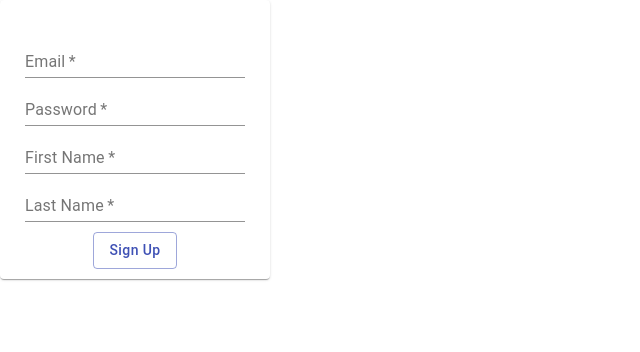
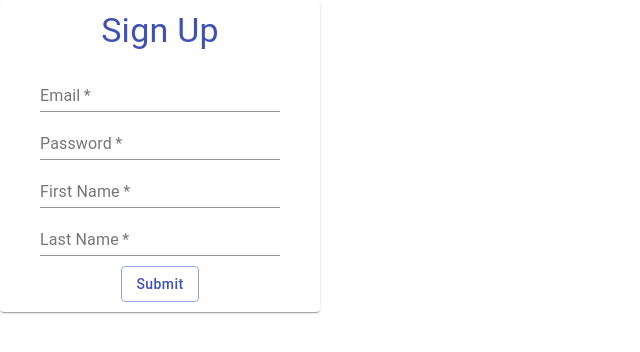
Before and after one commit to cfg-hbcuhsi/team-6, a React (Create React App) app in the folder frontend/: page / in a window 1280 px wide. Shown: the top 352 px of the page, without its empty margins (0-640 px from the left). Built offline with nearby package versions, Linux system fonts and the light colour scheme.

Commit message:
Format SignIn

```diff
--- a/frontend/src/components/SignIn.js
+++ b/frontend/src/components/SignIn.js
@@ -15,6 +15,7 @@ import Paper from "@material-ui/core/Paper";
 import Button from "@material-ui/core/Button";
 import {Grid} from "@material-ui/core";
 import TextField from "@material-ui/core/TextField";
+import Typography from "@material-ui/core/Typography";
 
 
 class SignIn extends Component {
@@ -54,12 +55,14 @@ class SignIn extends Component {
 
     render() {
         return (
-            <Paper style={{width: 250, padding: 10}}>
-                <br/>
-                <div className="container">
+            <Paper style={{width: 300, padding: 10}}>
+
+                <Typography variant="h4" color="primary" gutterBottom>Sign Up</Typography>
+                <div className="container" style={{width:"80%", margin:"0 auto"}}>
                     <form onSubmit={this.handleSubmit}>
 
                         <TextField
+                            fullWidth={true}
                             required label={"Email"}
                             name={"email"}
                             value={this.state.email}
@@ -73,11 +76,12 @@ class SignIn extends Component {
                         />
 
                         <TextField
+                            fullWidth={true}
                             required
                             label={"Password"}
                             name={"password"}
                             value={this.state.password}
-                            type={"text"}
+                            type={"password"}
                             onChange={this.handleInputChange}
                             id="input-with-icon-adornment"
                             startAdornment={
@@ -87,6 +91,7 @@ class SignIn extends Component {
                         />
 
                         <TextField
+                            fullWidth={true}
                             required
                             label={"First Name"}
                             name={"firstName"}
@@ -100,6 +105,7 @@ class SignIn extends Component {
                             }
                         />
                         <TextField
+                            fullWidth={true}
                             required
                             label={"Last Name"}
                             name={"lastName"}
@@ -125,7 +131,7 @@ class SignIn extends Component {
 
                         <Grid container justify="center" style={{marginTop: '10px'}}>
                             <Button variant="outlined" color="primary" style={{textTransform: "none"}}
-                                    type={"submit"}>Sign Up</Button>
+                                    type={"submit"}>Submit</Button>
                         </Grid>
                     </form>
                 </div>
```
